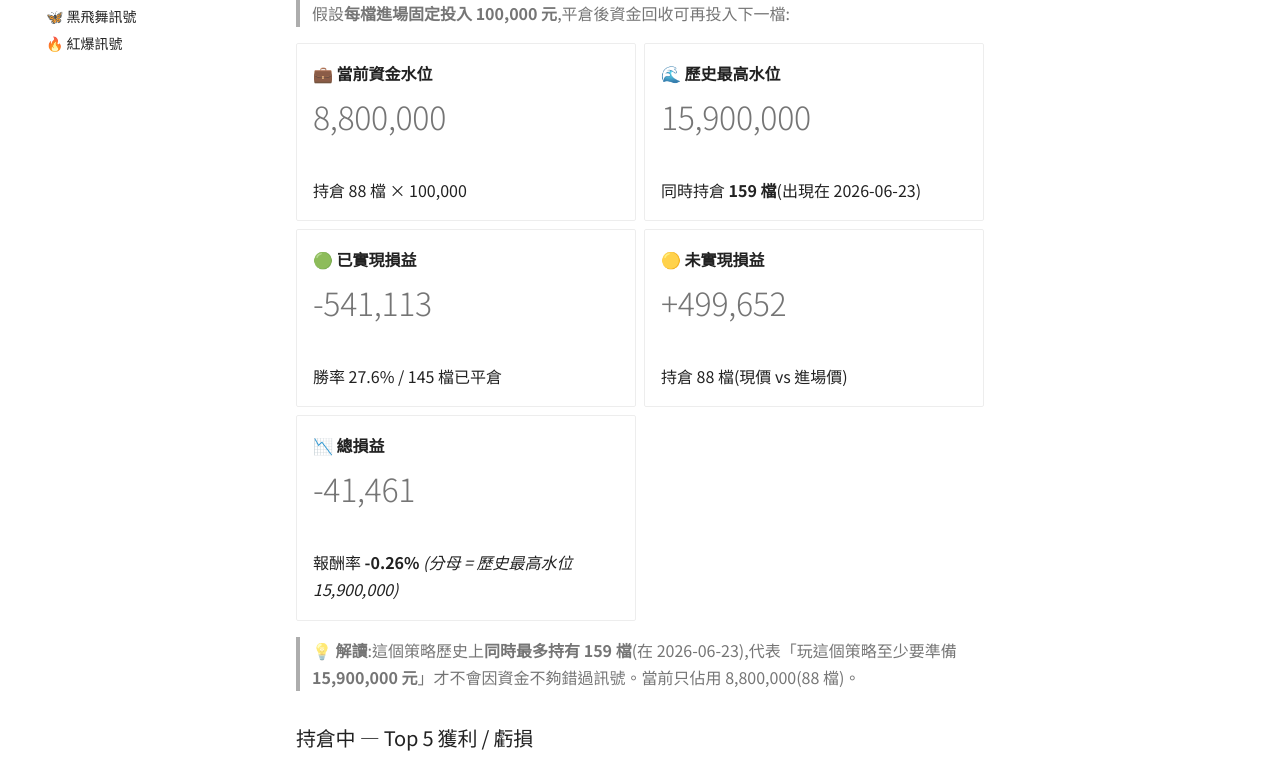
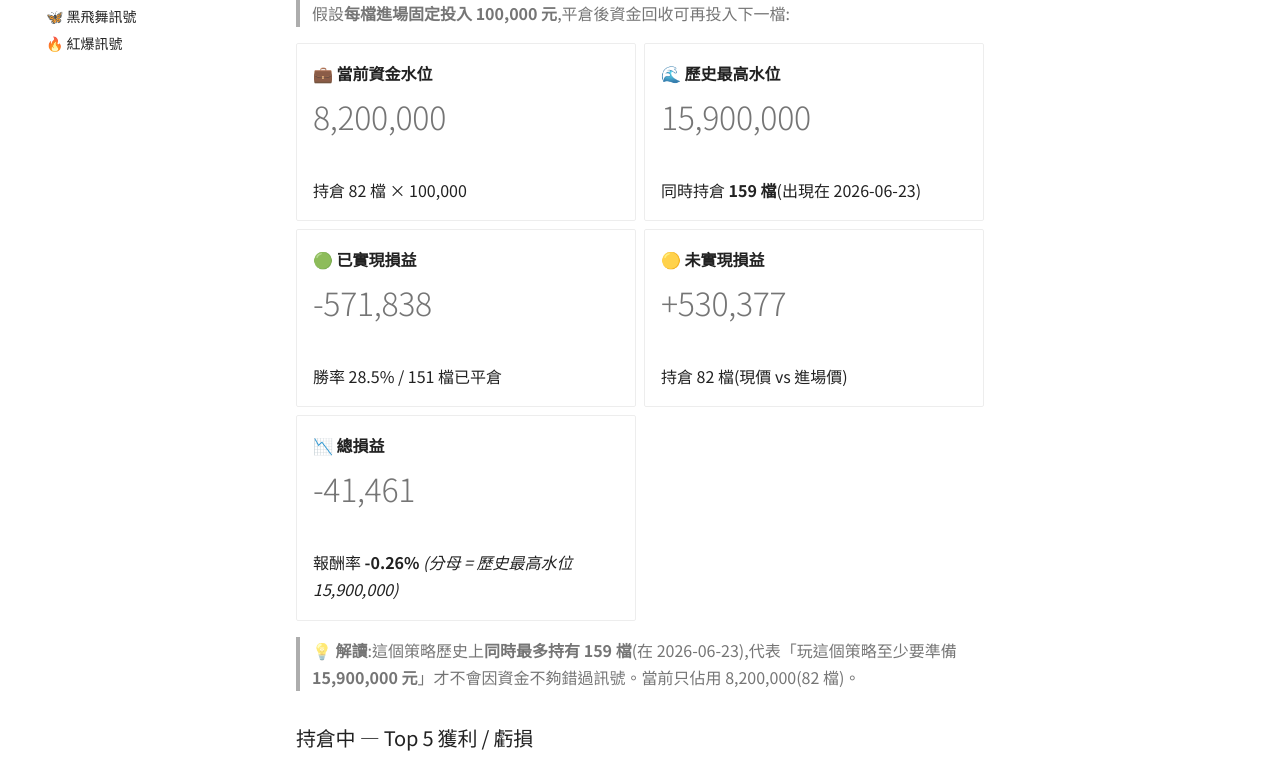
Before and after one commit to ShoppingLiao/stock-analysis-public, an MkDocs documentation site: the page built from docs/signals_capital.md, in a window 1280 px wide and 1400 px high, scrolled down 2021 px. Shown: the part 167-934 px from the top of the window. Built offline with MkDocs 1.6.1 and Material for MkDocs 9.7.7, drawn with Linux system fonts in a browser that asks for light colours; comment, search, counter and statistics services are not loaded; some of the changed text lies outside the part shown.

Commit message:
docs(signals): update BB + RB + capital (2026-07-27)

```diff
--- a/docs/signals_capital.md
+++ b/docs/signals_capital.md
@@ -77,9 +77,9 @@
 
 -   **💼 當前資金水位**
 
-    # 8,800,000
+    # 8,200,000
 
-    持倉 88 檔 × 100,000
+    持倉 82 檔 × 100,000
 
 -   **🌊 歷史最高水位**
 
@@ -89,15 +89,15 @@
 
 -   **🟢 已實現損益**
 
-    # -541,113
+    # -571,838
 
-    勝率 27.6% / 145 檔已平倉
+    勝率 28.5% / 151 檔已平倉
 
 -   **🟡 未實現損益**
 
-    # +499,652
+    # +530,377
 
-    持倉 88 檔(現價 vs 進場價)
+    持倉 82 檔(現價 vs 進場價)
 
 -   **📉 總損益**
 
@@ -107,7 +107,7 @@
 
 </div>
 
-> **💡 解讀**:這個策略歷史上**同時最多持有 159 檔**(在 2026-06-23),代表「玩這個策略至少要準備 **15,900,000 元**」才不會因資金不夠錯過訊號。當前只佔用 8,800,000(88 檔)。
+> **💡 解讀**:這個策略歷史上**同時最多持有 159 檔**(在 2026-06-23),代表「玩這個策略至少要準備 **15,900,000 元**」才不會因資金不夠錯過訊號。當前只佔用 8,200,000(82 檔)。
 
 ### 持倉中 — Top 5 獲利 / 虧損
 
@@ -137,9 +137,9 @@
 
 -   **💼 當前資金水位**
 
-    # 9,200,000
+    # 8,600,000
 
-    BB 400,000 + RB 8,800,000
+    BB 400,000 + RB 8,200,000
 
 -   **🌊 兩策略歷史最高水位**
 
@@ -149,15 +149,15 @@
 
 -   **🟢 已實現損益**
 
-    # -24,698
+    # -55,423
 
-    BB +516,415 + RB -541,113
+    BB +516,415 + RB -571,838
 
 -   **🟡 未實現損益**
 
-    # +504,528
+    # +535,253
 
-    BB +4,876 + RB +499,652
+    BB +4,876 + RB +530,377
 
 -   **📈 總損益**
 
```
Also changed, not shown: docs/signals_red_burst.md (+93 -99 lines).
